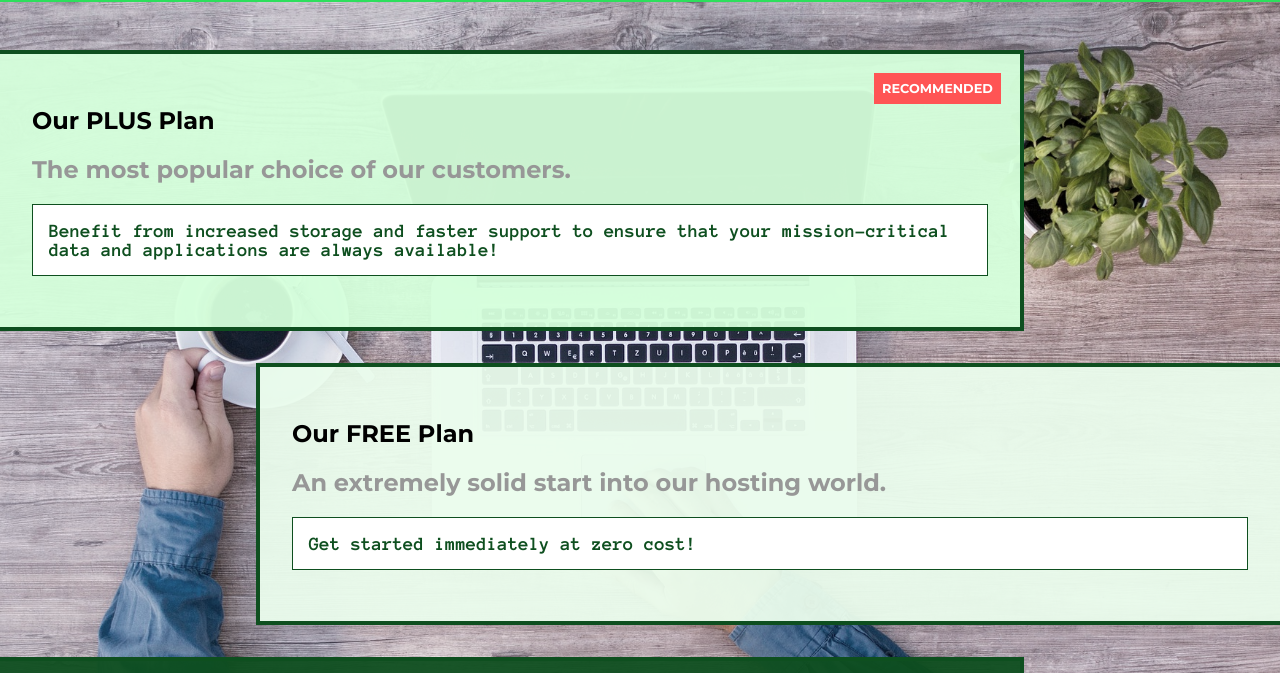
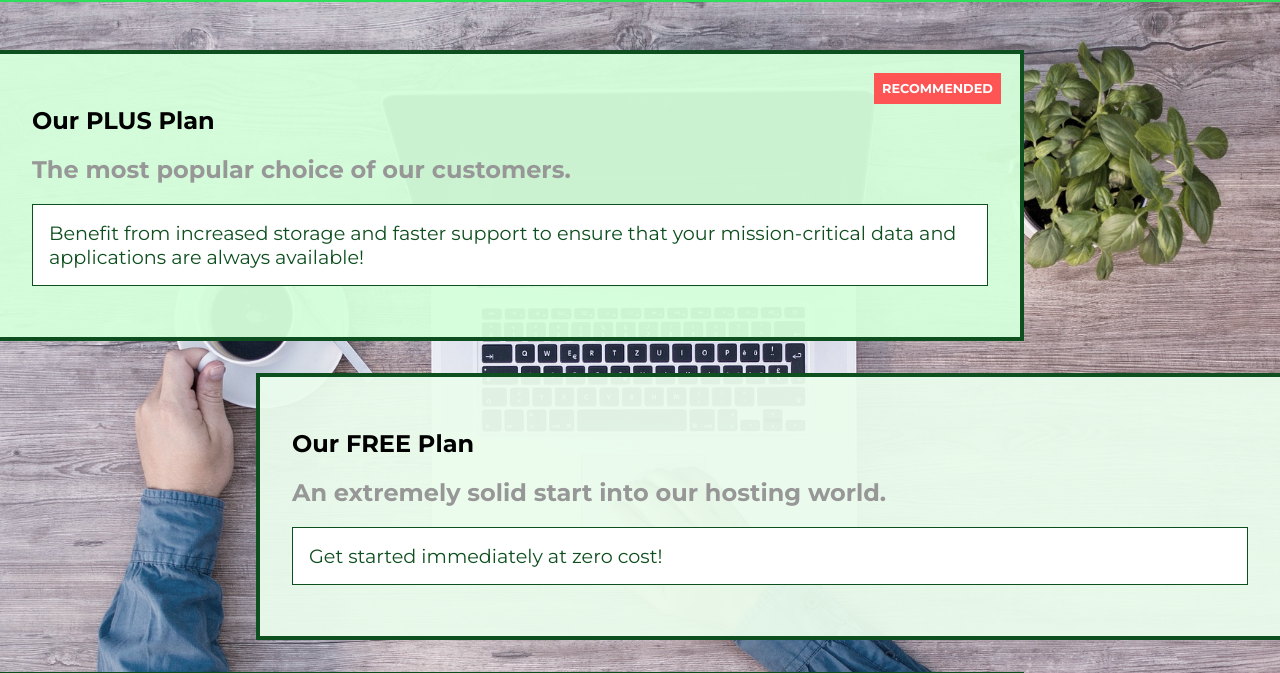
Before and after one commit to bdeshong/udemy-html-css, a plain HTML site: page packages/index.html in a window 1280 px wide. Shown: the part 54-727 px from the top of the page. Drawn offline with Linux system fonts and the light colour scheme.

Commit message:
Pre-flexbox commit.

```diff
--- a/packages/packages.css
+++ b/packages/packages.css
@@ -1,6 +1,7 @@
 @font-face {
     font-family: "AnonymousPro";
     src: url('AnonymousPro-Regular.ttf') format("truetype");
+    font-display: block;
 }
 
 @font-face {
@@ -65,11 +66,9 @@ main {
 .package__info {
     padding: 16px;
     border: 1px solid #0e4f1f;
-    font-size: 1.2rem;
     color: #0e4f1f;
     background: white;
-    font-family: "AnonymousPro", sans-serif;
-    font-weight: 700;
+    font-size: 1.2rem;
 }
 
 .clearfix {
```
